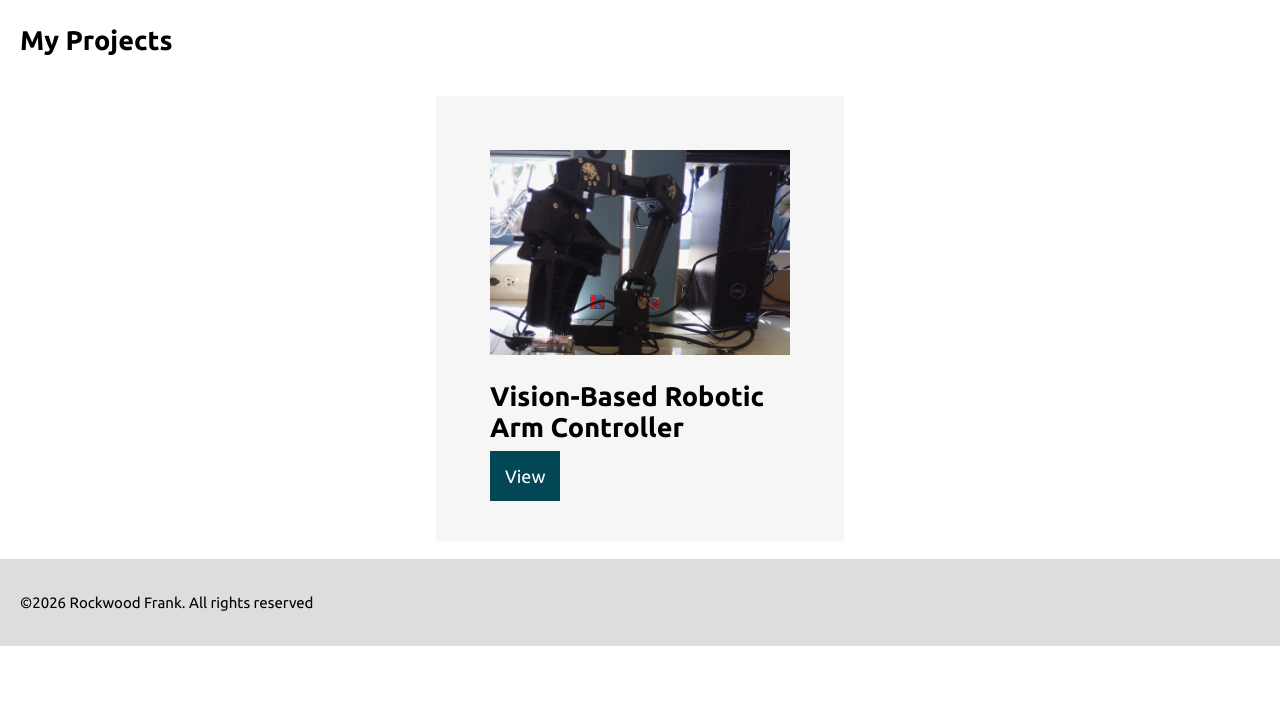
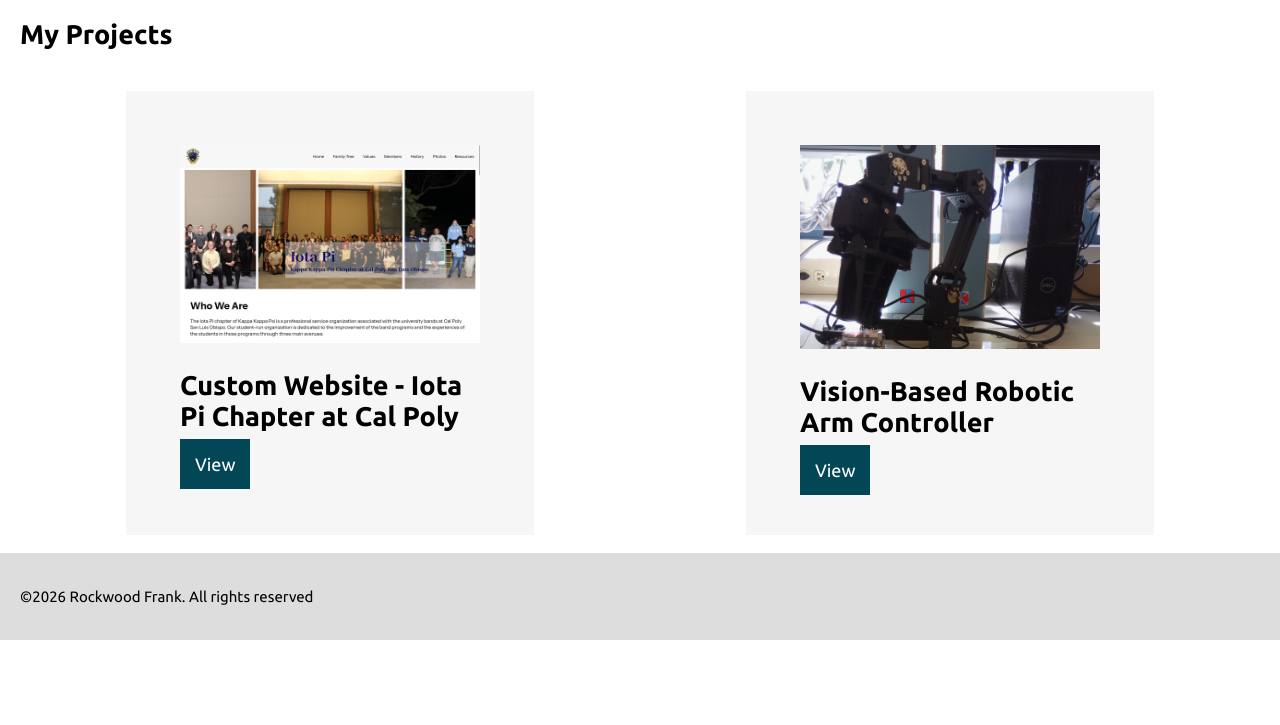
Before and after one commit to rockwoodfrank/portfolio, a Gatsby site: page / in a window 1280 px wide. Shown: the part 75-800 px from the top of the page. Built offline with nearby package versions, Linux system fonts and the light colour scheme; Gatsby itself is replaced by a stand-in of ours.

Commit message:
Visual Fixes

```diff
--- a/gatsby-config.js
+++ b/gatsby-config.js
@@ -23,6 +23,7 @@ module.exports = {
     {
       resolve: `gatsby-source-filesystem`,
       options: {
+        name: 'media',
         path: `./media/`,
       },
     },
--- a/src/components/Header.jsx
+++ b/src/components/Header.jsx
@@ -6,9 +6,6 @@ const headerStyle = {
     display: "grid",
     gridTemplateColumns: "auto 20px 20vw",
     backgroundColor: "white",
-    position: "fixed",
-    top: "0",
-    width: "100%",
 }
 
 const headerSections = [
--- /dev/null
+++ b/src/components/ProjectsList.jsx
@@ -0,0 +1,67 @@
+import { graphql, useStaticQuery } from "gatsby"
+import React, { useEffect, useState } from "react"
+import PostPreview from "../components/PostPreview";
+import robotarm from "../../media/robotarm/robotarm.jpg"
+
+const projectsListStyle = {
+    width: "100%",
+    display: "flex",
+    flexWrap: "wrap",
+    justifyContent: "space-around",
+}
+
+export default function ProjectsList({})
+{
+    // Access all mdx posts to get information
+    const data = useStaticQuery(graphql`
+         query {
+            allMdx {
+                nodes {
+                id
+                frontmatter {
+                    title
+                    date
+                    slug
+                    cover
+                    tags
+                }
+                internal {
+                    contentFilePath
+                }
+                }
+            }
+            allFile(
+                filter: {
+                    sourceInstanceName: { eq: "media" }
+                    extension: { regex: "/(jpg|jpeg|png)/" }
+                }
+                ) {
+                nodes {
+                    relativePath
+                    publicURL
+                }
+            }
+        }
+    `)
+
+    // Direct access
+    let posts = data.allMdx.nodes
+    let images = data.allFile.nodes
+
+    return (
+        <div id = "projects-list" style={projectsListStyle}>
+        {posts.map(post => {
+            // Find the image
+            let coverImage = images.find(image => post.frontmatter.cover == image.relativePath)
+
+            return (
+            <PostPreview
+                title={post.frontmatter.title}
+                link={`/${post.frontmatter.slug}`}
+                image={coverImage ? coverImage.publicURL : ""}
+            />
+            )
+        })}
+        </div>
+    )
+}
--- a/src/pages/index.js
+++ b/src/pages/index.js
@@ -4,20 +4,11 @@ import "../styles/global.css";
 import { useEffect } from "react";
 import Footer from "../components/Footer";
 import Header from "../components/Header";
-import PostPreview from "../components/PostPreview";
-import robotarm from "../../media/robotarm/robotarm.jpg"
+import ProjectsList from "../components/ProjectsList";
 
 // Page styles
 const mainStyle = {
-    marginTop: "100px",
     padding: "0 20px",
-}
-
-const projectsListStyle = {
-    width: "100%",
-    display: "flex",
-    flexWrap: "wrap",
-    justifyContent: "center",
 }
 
 const IndexPage = () => {
@@ -40,13 +31,7 @@ const IndexPage = () => {
             <Header />
             <section style={mainStyle}>
                 <h1>My Projects</h1>
-                <div id = "projects-list" style={projectsListStyle}>
-                    <PostPreview
-                        title={"Vision-Based Robotic Arm Controller"}
-                        link={"/robotarm"}
-                        image={robotarm}
-                    />
-                </div>
+                <ProjectsList />
             </section>
             <Footer />
         </>
--- /dev/null
+++ b/src/pages/iotapi.mdx
@@ -0,0 +1,18 @@
+---
+title: "Custom Website - Iota Pi Chapter at Cal Poly"
+slug: "iotapi"
+cover: "iotapi/iotapi.png"
+date: "2025-6-10"
+tags: ["Robotic Manipulation", "openCV", "Denavit-Hartenburg", "3d Transformations", "Python", "PID controls"]
+repository: "https://github.com/iotapi/iotapi.github.io"
+---
+
+import MdxLayout from "../components/mdx-layout"
+
+export default MdxLayout
+
+export function Head() {
+  return <title>Custom Website - Iota Pi Chapter at Cal Poly | Rockwood Frank</title>
+}
+
+Hello
--- a/src/pages/robotarm.mdx
+++ b/src/pages/robotarm.mdx
@@ -1,12 +1,14 @@
 ---
 title: "Vision-Based Robotic Arm Controller"
+slug: "robotarm"
+cover: "robotarm/robotarm.jpg"
 date: "2025-12-7"
 tags: ["Robotic Manipulation", "openCV", "Denavit-Hartenburg", "3d Transformations", "Python", "PID controls"]
 repository: "https://github.com/rockwoodfrank/robot-arm-project"
 ---
 
 import MdxLayout from "../components/mdx-layout"
-import ReactPlayer from 'react-player'
+
 import YoutubeVideo from '../components/YoutubeVideo.jsx'
 import flowchart from '../../media/robotarm/robotarm-flowchart.png'
 import imageDetection from '../../media/robotarm/image-detection.png'
@@ -20,7 +22,7 @@ import translation from '../../media/robotarm/translation.png'
 export default MdxLayout
 
 export function Head() {
-  return <title>Robot Arm Sorting Project | Your Site Name</title>
+  return <title>Vision-Based Robotic Arm Controller | Rockwood Frank</title>
 }
 
 Using a multi-step pipeline, the codebase that we developed
--- a/src/styles/layout.css
+++ b/src/styles/layout.css
@@ -1,7 +1,6 @@
 main {
     display: flex;
     justify-content: center;
-    margin-top: 150px;
 }
 
 #container {
```
Also changed, not shown: gatsby-node.js (+0 -11 lines), media/iotapi/iotapi.png (added).
